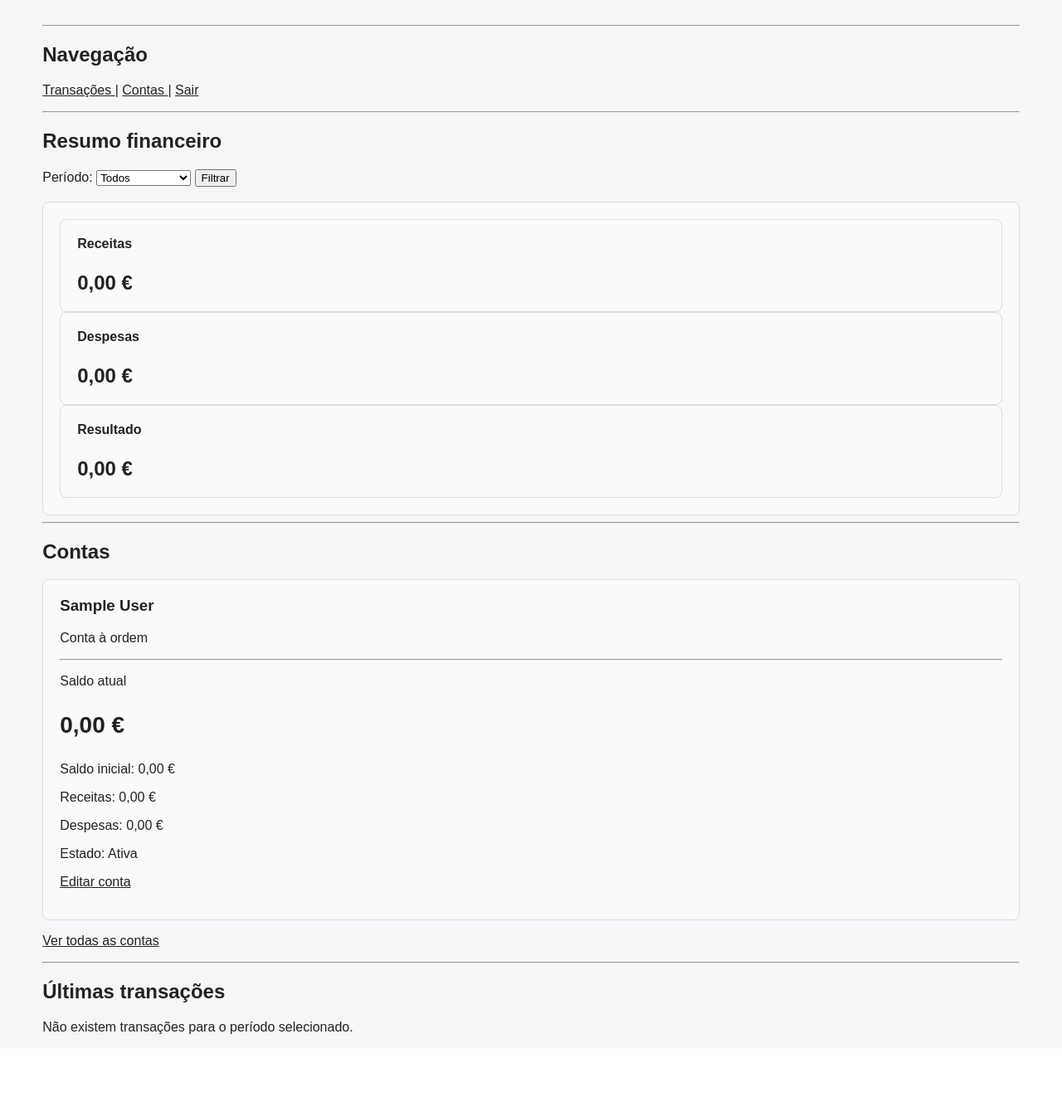
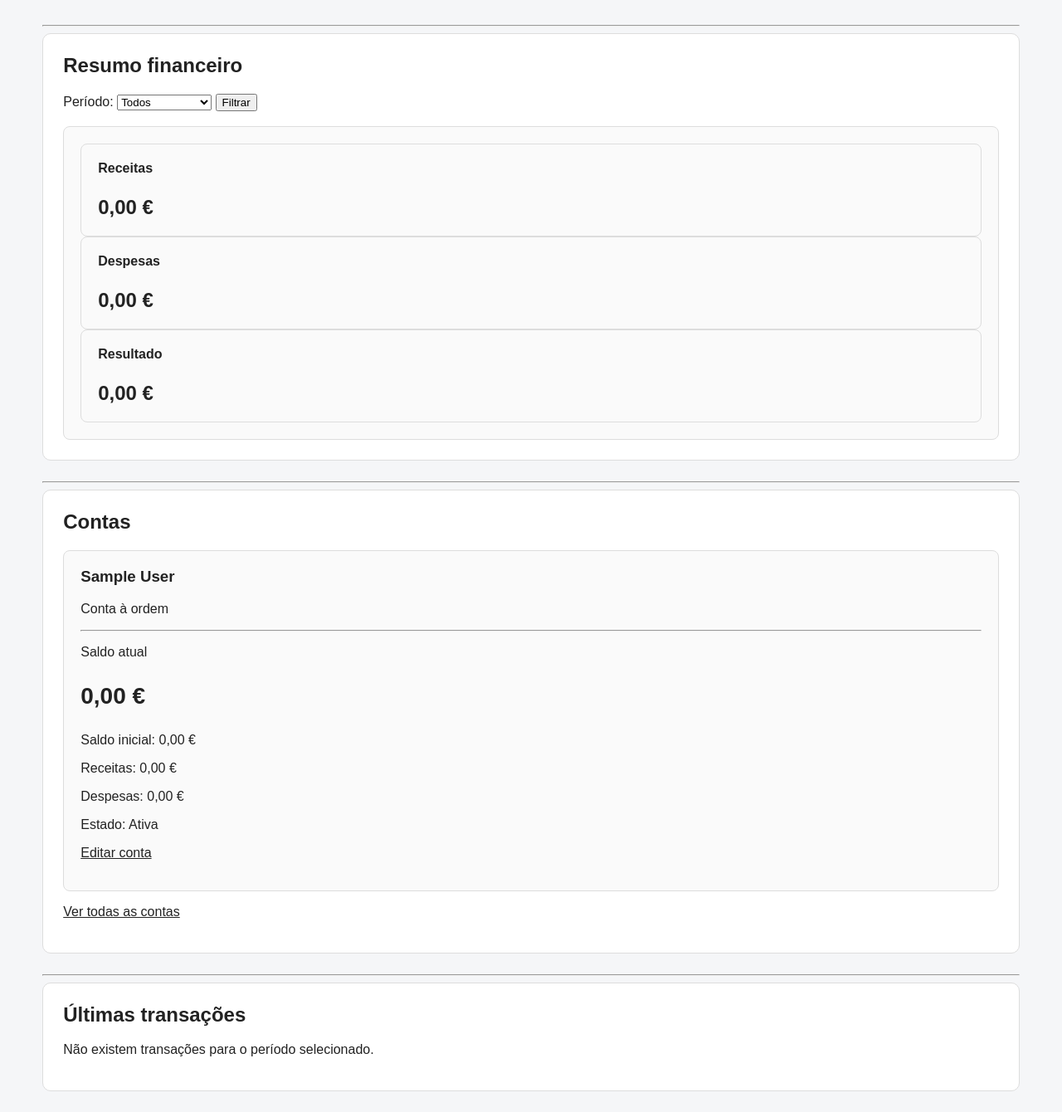
Before and after one commit to MarioS136/financeiro, a PHP site: page / in a window 1280 px wide. Shown: the part 139-1479 px from the top of the page at 83% size. Before the commit the page ends 1385 px from the top, so only its background shows below. Run offline with PHP 8.4, Linux system fonts and the light colour scheme; the visitor is signed in with stand-in values (Sample User, id 1); data that the repository does not hold is empty.

Commit message:
alteração nova

```diff
--- a/public/index.php
+++ b/public/index.php
@@ -590,40 +590,12 @@ $recentTransactions =
 <hr>
 
 
-<!-- =====================================================
-     NAVEGAÇÃO
-     ===================================================== -->
-
-<h2>Navegação</h2>
-
-<p>
-
-    <a href="transactions.php">
-        Transações
-    </a>
-
-    |
-
-    <a href="accounts.php">
-        Contas
-    </a>
-
-    |
-
-    <a href="logout.php">
-        Sair
-    </a>
-
-</p>
-
-
-<hr>
-
 
 <!-- =====================================================
      RESUMO
      ===================================================== -->
 
+<section class="section">
 <h2>Resumo financeiro</h2>
 <form method="GET">
 
@@ -709,16 +681,15 @@ $recentTransactions =
     </div>
 
 </div>
+</section>
 
 <hr>
-
 
 <!-- =====================================================
      CONTAS
      ===================================================== -->
-
+<section class="section">
 <h2>Contas</h2>
-
 
 <?php if (empty($accounts)): ?>
 
@@ -883,15 +854,14 @@ $recentTransactions =
     </p>
 
 <?php endif; ?>
-
+</section>
 
 <hr>
-
 
 <!-- =====================================================
      ÚLTIMAS TRANSAÇÕES
      ===================================================== -->
-
+<section class="section">
 <h2>Últimas transações</h2>
 
 <?php if (empty($recentTransactions)): ?>
@@ -1020,8 +990,9 @@ $recentTransactions =
     </p>
 
 <?php endif; ?>
+</section>
 
-
+</main>
 </body>
 
 </html>
```
